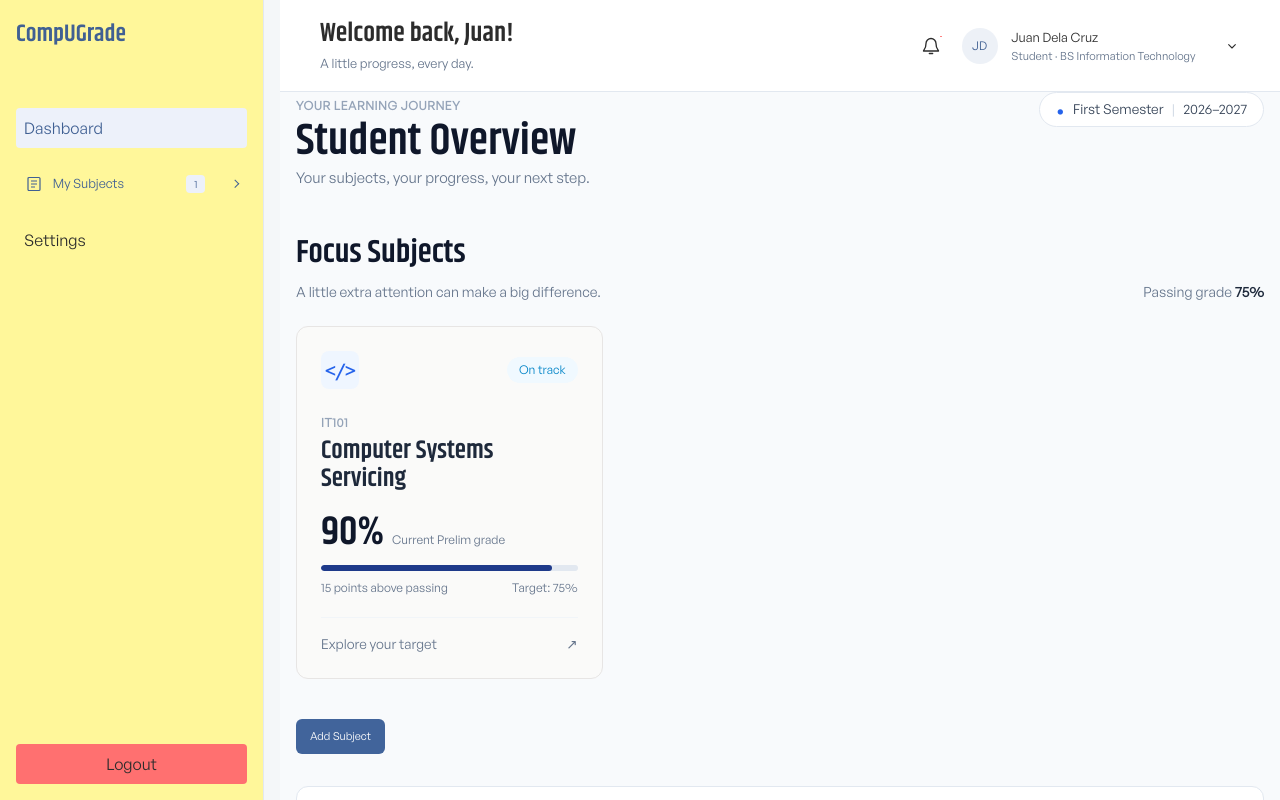
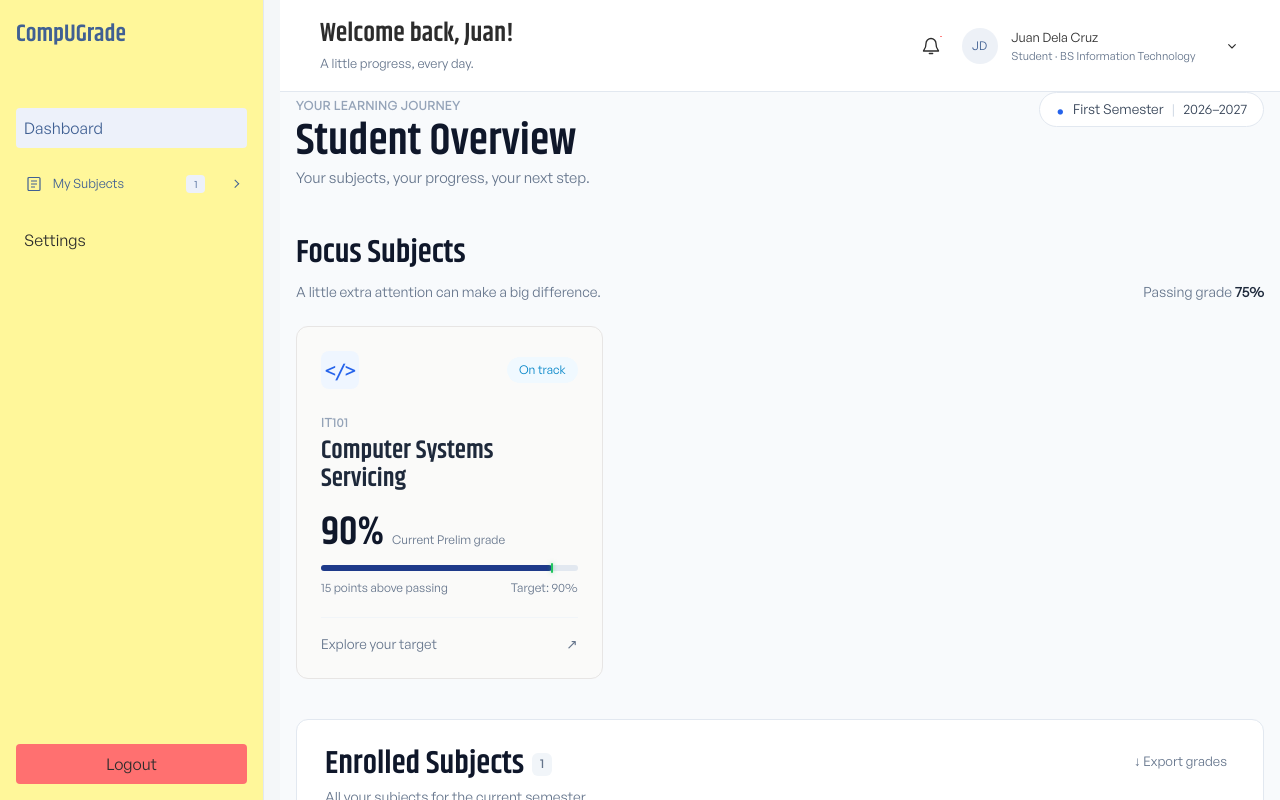
Before and after one commit to UIC-CCS-WEB-DEVELOPMENT-2026-2027/grade-compute, a React (Vite) app: page /student/dashboard in a window 1280 px wide. Shown: the top 800 px of the page. Built offline with nearby package versions, Linux system fonts and the light colour scheme.

Commit message:
added target line on focus subject

```diff
--- a/src/pages/student/StudentDashboard.css
+++ b/src/pages/student/StudentDashboard.css
@@ -3,27 +3,30 @@
 /* ==========================================================================
    SECTION 1: PAGE LAYOUT & MAIN CONTAINER
    ========================================================================== */
-.dashboard-page {
-  display: flex;
-  flex-direction: row;
-  min-height: 100vh;
-  width: 100%;
-}
-
+/* Ensure content wrapper fills space without top margin/padding */
 .dashboard-content-wrapper {
   flex: 1;
   display: flex;
   flex-direction: column;
   min-width: 0;
+  padding: 0 !important;
+  margin: 0 !important;
+  background-color: #f8fafc;
+}
+/* Remove extra margins from header container */
+.dashboard-content-wrapper > header,
+.header-container {
+  width: 100%;
+  margin-top: 0 !important;
+  border-radius: 0 !important;
 }
 
+/* Apply padding only inside the main content body below header */
 .dashboard-main {
-  flex: 1;
-  min-width: 0;
-  padding: 2rem;
-  background-color: #f8fafc;
+  padding: 2rem 2.5rem;
+  width: 100%;
+  box-sizing: border-box;
 }
-
 
 /* ==========================================================================
    SECTION 2: STUDENT OVERVIEW BANNER
@@ -281,6 +284,34 @@
   color: #0f172a;
 }
 
+/* ==========================================================================
+   SECTION 3.5: Target Line
+   ========================================================================== */
+
+/* Green Target Line Marker styling */
+.progress-bar-track {
+  position: relative;
+  width: 100%;
+  height: 6px;
+  background-color: #e2e8f0;
+  border-radius: 9999px;
+  overflow: visible;
+  margin-bottom: 0.5rem;
+}
+
+
+.target-line-marker {
+  position: absolute;
+  top: -2px;
+  bottom: -2px;
+  width: 2px;
+  background-color: #22c55e; /* Green line indicator */
+  z-index: 3;
+  transform: translateX(-50%);
+  border-radius: 1px;
+  box-shadow: 0 0 4px rgba(34, 197, 94, 0.5);
+  transition: left 0.3s ease;
+}
 
 /* ==========================================================================
    SECTION 4: ENROLLED SUBJECTS TABLE SECTION
--- a/src/pages/student/StudentDashboard.jsx
+++ b/src/pages/student/StudentDashboard.jsx
@@ -111,6 +111,10 @@ export default function StudentDashboard() {
     const professor = rawUsers.find(u => u.id === c.professorId) || {};
 
     const grade = calculatePrelimGrade(record?.grades?.prelim);
+
+    // Extract target grade from targetGradeSandbox in db.json (defaults to 75)
+    const targetGrade = record?.targetGradeSandbox?.desiredFinalGrade ?? 75;
+
     const isBelowPassing = grade < 75;
     const diff = Math.abs(grade - 75);
 
@@ -132,6 +136,7 @@ export default function StudentDashboard() {
       units: subject.units || c.units || 3,
       icon: icons[idx % icons.length],
       grade: grade,
+      targetGrade: targetGrade, // Reads 90 from db.json
       isBelowPassing,
       status,
       statusType,
@@ -176,12 +181,7 @@ export default function StudentDashboard() {
       <div className="dashboard-content-wrapper">
 
         {/* --- SHARED HEADER --- */}
-        <Header
-          welcomeTitle={`Welcome back, ${(currentUser.name || 'Juan').split(' ')[0]}!`}
-          welcomeSubtitle="A little progress, every day."
-          userName={currentUser.name}
-          userRole={`Student · ${currentUser.programSection || 'BS Information Technology'}`}
-        />
+        <Header/>
 
         {/* Main Content Container */}
         <main className="dashboard-main container">
@@ -239,6 +239,8 @@ export default function StudentDashboard() {
                         <span className="grade-number">{sub.grade}%</span>
                         <span className="grade-label">Current Prelim grade</span>
                       </div>
+
+                      {/* Progress Bar Track with Green Target Line */}
                       <div className="progress-bar-track">
                         <div
                           className="progress-bar-fill"
@@ -247,10 +249,17 @@ export default function StudentDashboard() {
                             backgroundColor: sub.isBelowPassing ? '#ef4444' : '#1e3a8a'
                           }}
                         />
+                        {/* Green Target Indicator Line */}
+                        <div
+                          className="target-line-marker"
+                          style={{ left: `${sub.targetGrade}%` }}
+                          title={`Target: ${sub.targetGrade}%`}
+                        />
                       </div>
+
                       <div className="progress-details">
                         <span className={sub.isBelowPassing ? 'text-alert' : ''}>{sub.pointsText}</span>
-                        <span>Target: 75%</span>
+                        <span>Target: {sub.targetGrade}%</span>
                       </div>
                     </div>
 
@@ -263,11 +272,6 @@ export default function StudentDashboard() {
               ))}
             </div>
           </div>
-
-          {/* PLACE ADD SUBJETC BUTTON HERE */}
-          <button type="submit" className="subject-menu-add-button">
-            Add Subject
-          </button>
 
           {/* --- ENROLLED SUBJECTS TABLE SECTION --- */}
           <div className="enrolled-subjects-container">
```
